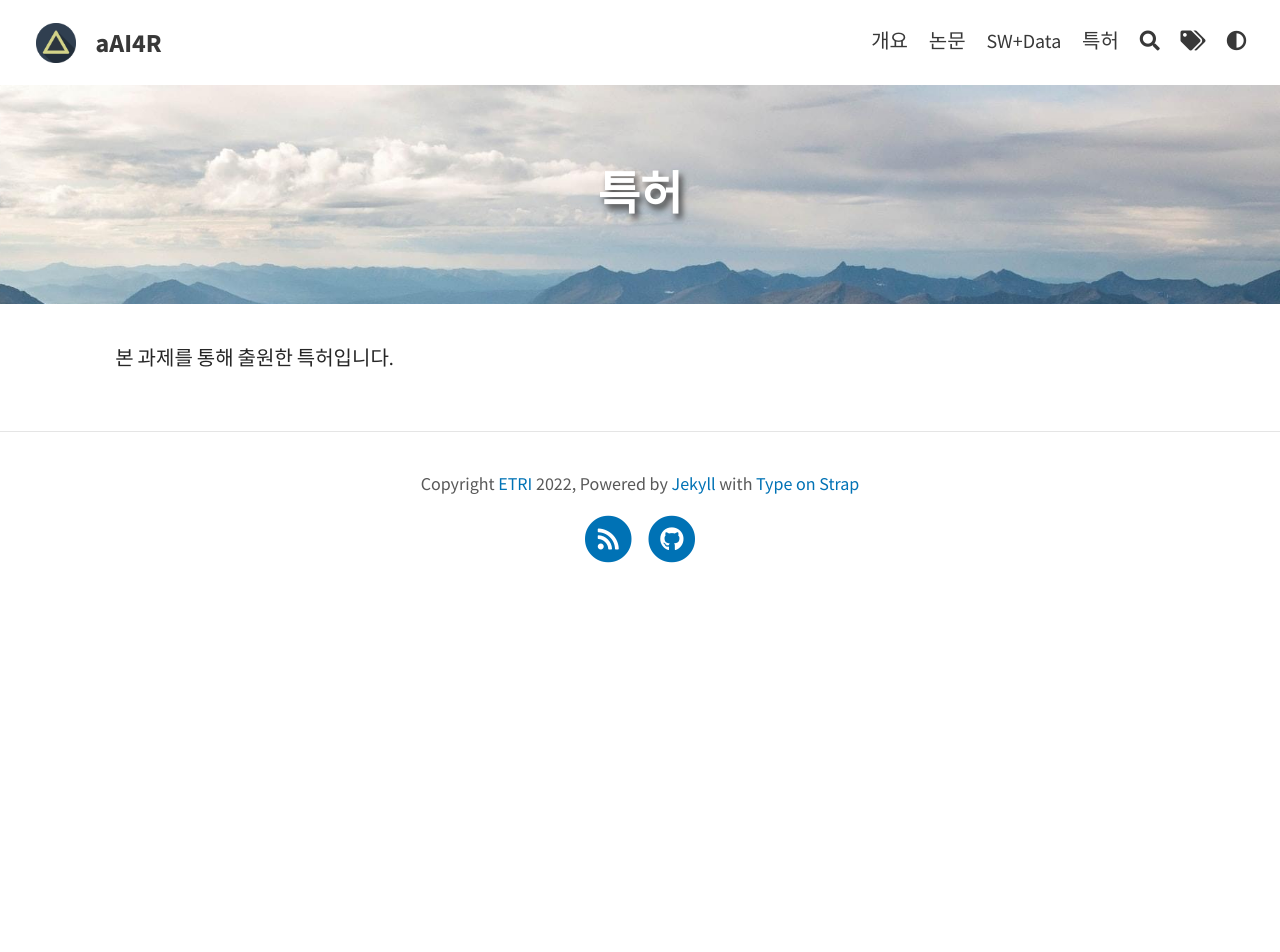
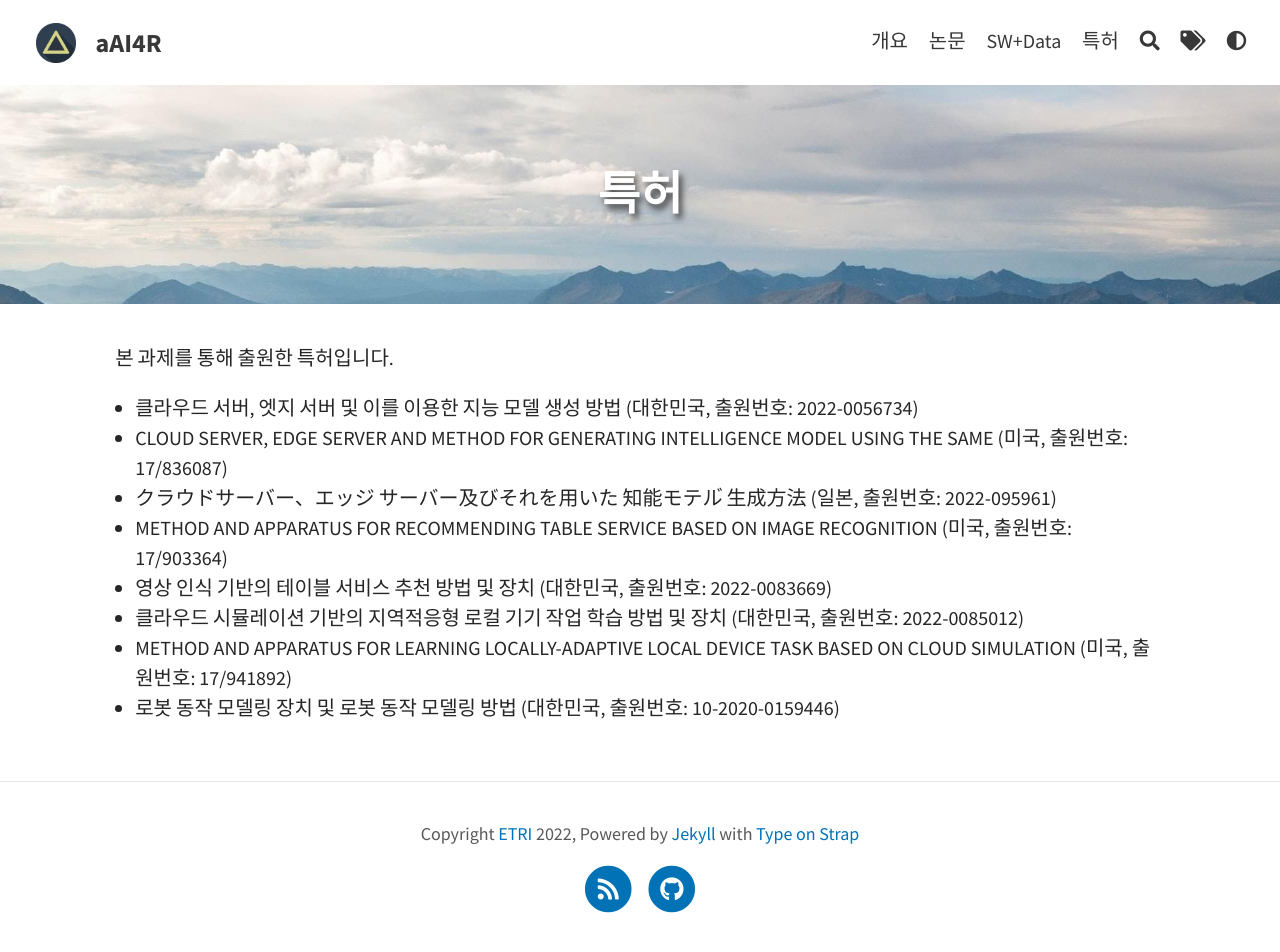
Before and after one commit to aai4r/aai4r.github.io, a Jekyll site: the page built from pages/d-patents.md, in a window 1280 px wide. Built offline with Jekyll 4.4.1, drawn with Linux system fonts in a browser that asks for light colours; before the commit the page ends 900 px from its top, so only the background shows below that.

Commit message:
updated with more publications, patents, and software

```diff
--- a/pages/d-patents.md
+++ b/pages/d-patents.md
@@ -6,3 +6,12 @@ permalink: /patents/
 ---
 
 본 과제를 통해 출원한 특허입니다.
+
+- 클라우드 서버, 엣지 서버 및 이를 이용한 지능 모델 생성 방법 (대한민국, 출원번호: 2022-0056734)
+- CLOUD SERVER, EDGE SERVER AND METHOD FOR GENERATING INTELLIGENCE MODEL USING THE SAME (미국, 출원번호: 17/836087)
+- クラウドサーバー、エッジ サーバー及びそれを用いた 知能モテル゙ 生成方法 (일본, 출원번호: 2022-095961)
+- METHOD AND APPARATUS FOR RECOMMENDING TABLE SERVICE BASED ON IMAGE RECOGNITION (미국, 출원번호: 17/903364)
+- 영상 인식 기반의 테이블 서비스 추천 방법 및 장치 (대한민국, 출원번호: 2022-0083669)
+- 클라우드 시뮬레이션 기반의 지역적응형 로컬 기기 작업 학습 방법 및 장치 (대한민국, 출원번호: 2022-0085012)
+- METHOD AND APPARATUS FOR LEARNING LOCALLY-ADAPTIVE LOCAL DEVICE TASK BASED ON CLOUD SIMULATION (미국, 출원번호: 17/941892)
+- 로봇 동작 모델링 장치 및 로봇 동작 모델링 방법 (대한민국, 출원번호: 10-2020-0159446)
```
Also changed, not shown: pages/b-publications.md (+1 -1 lines), pages/c-sw-data.md (+12 -0 lines).
